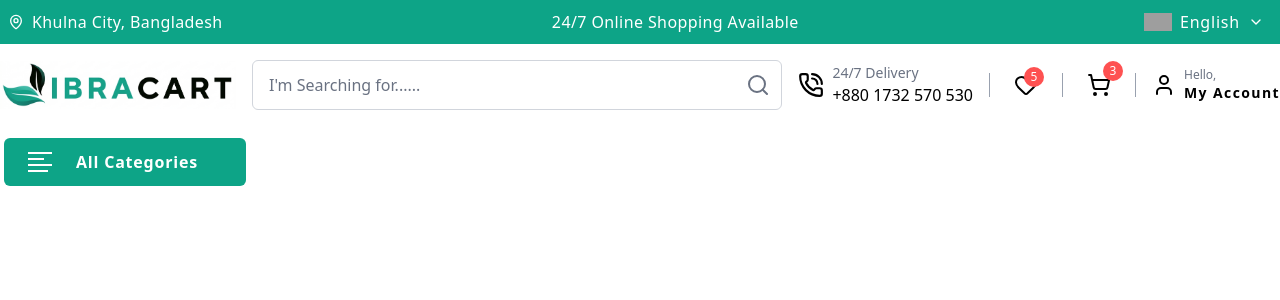
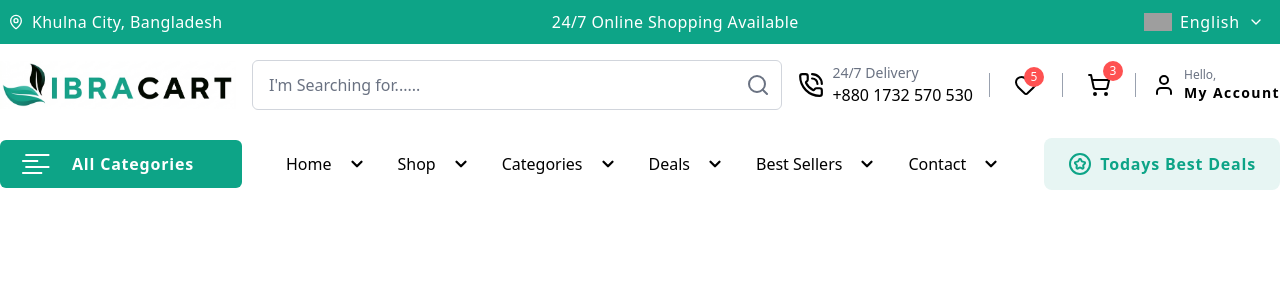
Before and after one commit to IbrahimGazi2022/IbraCart, a React (Vite) app in the folder frontend/: page / in a window 1280 px wide. Shown: the top 300 px of the page. Built offline with nearby package versions, Linux system fonts and the light colour scheme; grey boxes are pictures that could not be loaded.

Commit message:
Complete Navbar Section Hover Nnimation with framer-motion

```diff
--- /dev/null
+++ b/frontend/src/components/layout/Navbar/HamburgerMenu.jsx
@@ -0,0 +1,26 @@
+import React, { memo, useCallback, useState } from "react";
+
+const HamburgerMenu = memo(() => {
+    const [isOpen, setIsOpen] = useState(false);
+
+    const toggleMenu = useCallback(() => {
+        setIsOpen(prev => !prev);
+    }, []);
+
+    return (
+        <button
+            onClick={toggleMenu}
+            className="flex flex-col gap-1 p-2 hover:bg-gray-100 rounded transition-colors focus:outline-none focus:ring-2 focus:ring-primary active:scale-95"
+            aria-label="Toggle menu"
+            aria-expanded={isOpen}
+        >
+            <span className={`w-6 h-[2.5px] bg-primary transition-all duration-300 ease-in-out ${isOpen ? 'rotate-45 translate-y-[6.5px]' : ''}`}></span>
+            <span className={`w-6 h-[2.5px] bg-primary transition-all duration-300 ease-in-out ${isOpen ? 'opacity-0' : ''}`}></span>
+            <span className={`w-6 h-[2.5px] bg-primary transition-all duration-300 ease-in-out ${isOpen ? '-rotate-45 -translate-y-[6.5px]' : ''}`}></span>
+        </button>
+    );
+});
+
+HamburgerMenu.displayName = 'HamburgerMenu';
+
+export default HamburgerMenu;
--- /dev/null
+++ b/frontend/src/components/layout/Navbar/MainMenu.jsx
@@ -0,0 +1,63 @@
+import React, { useState } from 'react';
+import { motion } from 'framer-motion';
+import { ChevronDown } from 'lucide-react';
+
+// --- CONSTANTS ---
+const MainMenuItems = [
+    { name: "Home", link: "/" },
+    { name: "Shop", link: "/shop" },
+    { name: "Categories", link: "/categories" },
+    { name: "Deals", link: "/deals" },
+    { name: "Best Sellers", link: "/best-sellers" },
+    { name: "Contact", link: "/contact" }
+];
+
+
+// --- ANIMATION ---
+const iconVariants = {
+    rest: {
+        rotate: 0,
+    },
+    hover: {
+        rotate: 180,
+    }
+};
+
+
+const MainMenu = () => {
+    const [hoveredIndex, setHoveredIndex] = useState(null);
+
+    const handleMouseEnter = (index) => {
+        setHoveredIndex(index);
+    };
+
+    const handleMouseLeave = () => {
+        setHoveredIndex(null);
+    };
+
+    return (
+        <div className='flex items-center gap-8'>
+            {MainMenuItems.map((item, index) => (
+                <a
+                    key={item.name}
+                    href={item.link}
+                    onMouseEnter={() => handleMouseEnter(index)}
+                    onMouseLeave={() => handleMouseLeave()}
+                    className='flex items-center gap-4 text-md text-black hover:text-primary font-medium transition-colors'
+                >
+                    {item.name}
+                    <motion.div
+                        variants={iconVariants}
+                        initial="rest"
+                        animate={hoveredIndex === index ? "hover" : "rest"}
+                        transition={{ type: "spring", stiffness: 300 }}
+                    >
+                        <ChevronDown size={18} strokeWidth={3} />
+                    </motion.div>
+                </a>
+            ))}
+        </div>
+    );
+};
+
+export default MainMenu;
--- a/frontend/src/components/layout/Navbar/Navbar.jsx
+++ b/frontend/src/components/layout/Navbar/Navbar.jsx
@@ -1,5 +1,8 @@
+import { motion } from 'framer-motion';
 import React, { useState } from 'react';
-import { ChevronRight } from 'lucide-react';
+import { ChevronRight, CircleStar } from 'lucide-react';
+import MainMenu from './MainMenu';
+import HamburgerMenu from './HamburgerMenu';
 
 // --- CONSTANTS ---
 const MenuItems = [
@@ -35,7 +38,56 @@ const MenuItems = [
     }
 ];
 
-// --- LEFT SIDE BUTTON ---
+// --- ANIMATION ---
+const waveMotion1 = {
+    animate: { x: [0, 4, 0] },
+    transition: { duration: 2, repeat: Infinity, delay: 0 }
+};
+
+const waveMotion2 = {
+    animate: { x: [0, -4, 0] },
+    transition: { duration: 2, repeat: Infinity, delay: 0.1 }
+};
+
+const waveMotion3 = {
+    animate: { x: [0, 4, 0] },
+    transition: { duration: 2, repeat: Infinity, delay: 0.0 }
+};
+
+const waveMotion4 = {
+    animate: { x: [0, -4, 0] },
+    transition: { duration: 2, repeat: Infinity, delay: 0.1 }
+};
+
+const dropdownAnimation = {
+    initial: { y: -20, opacity: 0 },
+    animate: { y: 0, opacity: 1 },
+    transition: { duration: 0.1 }
+};
+
+const containerVariants = {
+    hidden: { opacity: 0 },
+    visible: {
+        opacity: 1,
+        transition: {
+            staggerChildren: 0.10
+        }
+    }
+};
+
+const itemVariants = {
+    hidden: { x: -20, opacity: 0 },
+    visible: {
+        x: 0,
+        opacity: 1,
+        transition: {
+            duration: 0.4,
+            ease: "easeOut"
+        }
+    }
+};
+
+// --- ALL CATEGORIES BUTTON ---
 const LeftSideButton = () => {
     const [isOpen, setIsOpen] = useState(false);
     const [hoveredItem, setHoveredItem] = useState(null);
@@ -43,44 +95,51 @@ const LeftSideButton = () => {
     return (
         <div
             onMouseEnter={() => setIsOpen(true)}
+            onMouseLeave={() => {
+                setIsOpen(false);
+                setHoveredItem(null);
+            }}
             className='relative flex items-center cursor-pointer'>
             <h1 className='pl-6 pr-12 py-3 bg-primary text-white font-bold tracking-wider rounded-md flex items-center gap-6'>
                 <div className='flex flex-col gap-1'>
-                    <div className='w-6 h-0.5 bg-white'></div>
-                    <div className='w-4 h-0.5 bg-white'></div>
-                    <div className='w-6 h-0.5 bg-white'></div>
-                    <div className='w-5 h-0.5 bg-white'></div>
+                    <motion.div {...waveMotion1} className='w-6 h-0.5 bg-white'></motion.div>
+                    <motion.div {...waveMotion2} className='w-4 h-0.5 bg-white'></motion.div>
+                    <motion.div {...waveMotion3} className='w-6 h-0.5 bg-white'></motion.div>
+                    <motion.div {...waveMotion4} className='w-5 h-0.5 bg-white'></motion.div>
                 </div>
                 All Categories
             </h1>
             {isOpen && (
-                <div
-                    onMouseEnter={() => setIsOpen(true)}
-                    onMouseLeave={() => setIsOpen(false)}
-                    className="absolute top-14 shadow-[0_8px_24px_rgba(149,157,165,0.2)]">
-                    <div className='w-68 p-4 bg-white rounded-xl'>
+                <motion.div
+                    {...dropdownAnimation}
+                    className="absolute top-12 left-0 z-50 shadow-[0_8px_24px_rgba(149,157,165,0.2)]">
+                    <motion.div
+                        variants={containerVariants}
+                        initial="hidden"
+                        animate="visible"
+                        className='w-72 p-4 bg-white rounded-xl relative'>
                         {MenuItems.map((item) => (
-                            <div key={item.name}>
+                            <motion.div variants={itemVariants} key={item.name}>
                                 <h2
                                     role="button"
                                     tabIndex={0}
                                     onMouseEnter={() => setHoveredItem(item.name)}
-                                    onMouseLeave={() => setHoveredItem(null)}
                                     className="flex items-center justify-between gap-2 text-lg tracking-wider mb-4">
-                                    <div className="flex items-center gap-2">
+                                    <motion.div className="flex items-center gap-2">
                                         <img src={item.src} className='w-6 h-6' />
                                         {item.name}
-                                    </div>
+                                    </motion.div>
                                     <span><ChevronRight className="w-5 h-5" /></span>
                                 </h2>
-                            </div>
+                            </motion.div>
                         ))}
 
                         {hoveredItem && (
-                            <div
+                            <motion.div
                                 onMouseEnter={() => setHoveredItem(hoveredItem)}
                                 onMouseLeave={() => setHoveredItem(null)}
-                                className="absolute left-70 top-0 p-4 w-54 text-lg tracking-wider shadow-[0_8px_24px_rgba(149,157,165,0.2)] rounded-md">
+                                variants={itemVariants}
+                                className="absolute left-74 top-0 p-4 w-54 bg-white text-lg tracking-wider shadow-[0_8px_24px_rgba(149,157,165,0.2)] rounded-md">
                                 <ul>
                                     {MenuItems.find(item => item.name === hoveredItem)?.subItems.map((subItem) => (
                                         <li key={subItem} className="flex items-center gap-2 mb-2 hover:text-primary cursor-pointer transition-colors">
@@ -89,12 +148,22 @@ const LeftSideButton = () => {
                                         </li>
                                     ))}
                                 </ul>
-                            </div>
+                            </motion.div>
                         )}
-                    </div>
-                </div>
+                    </motion.div>
+                </motion.div>
             )}
         </div>
+    );
+};
+
+const DealNowButton = () => {
+    return (
+        <a href="/#deals" className='flex gap-2 bg-[#E7F5F3] py-2 px-4 sm:py-3.5 sm:px-6 rounded-lg text-primary text-sm sm:text-base font-bold hover:text-primary transition-colors tracking-wider'>
+            <CircleStar className='w-5 h-5 sm:w-6 sm:h-6' color='#0DA487' />
+            Todays Best Deals
+        </a>
+
     );
 };
 
@@ -102,10 +171,24 @@ const LeftSideButton = () => {
 const Navbar = () => {
     return (
         <nav className='w-full'>
-            <div className='max-w-7xl mx-auto py-3 px-1'>
+            <div className='max-w-7xl mx-auto py-3 px-4 md:px-6 lg:px-0'>
                 <div className='flex items-center gap-4'>
                     <div className='hidden md:block'>
                         <LeftSideButton />
+                    </div>
+
+                    <div className='flex-1 flex justify-center'>
+                        <div className='hidden lg:block'>
+                            <MainMenu />
+                        </div>
+                    </div>
+
+                    <div className='hidden md:block'>
+                        <DealNowButton />
+                    </div>
+
+                    <div className='hidden md:block lg:hidden'>
+                        <HamburgerMenu />
                     </div>
                 </div>
             </div>
```
